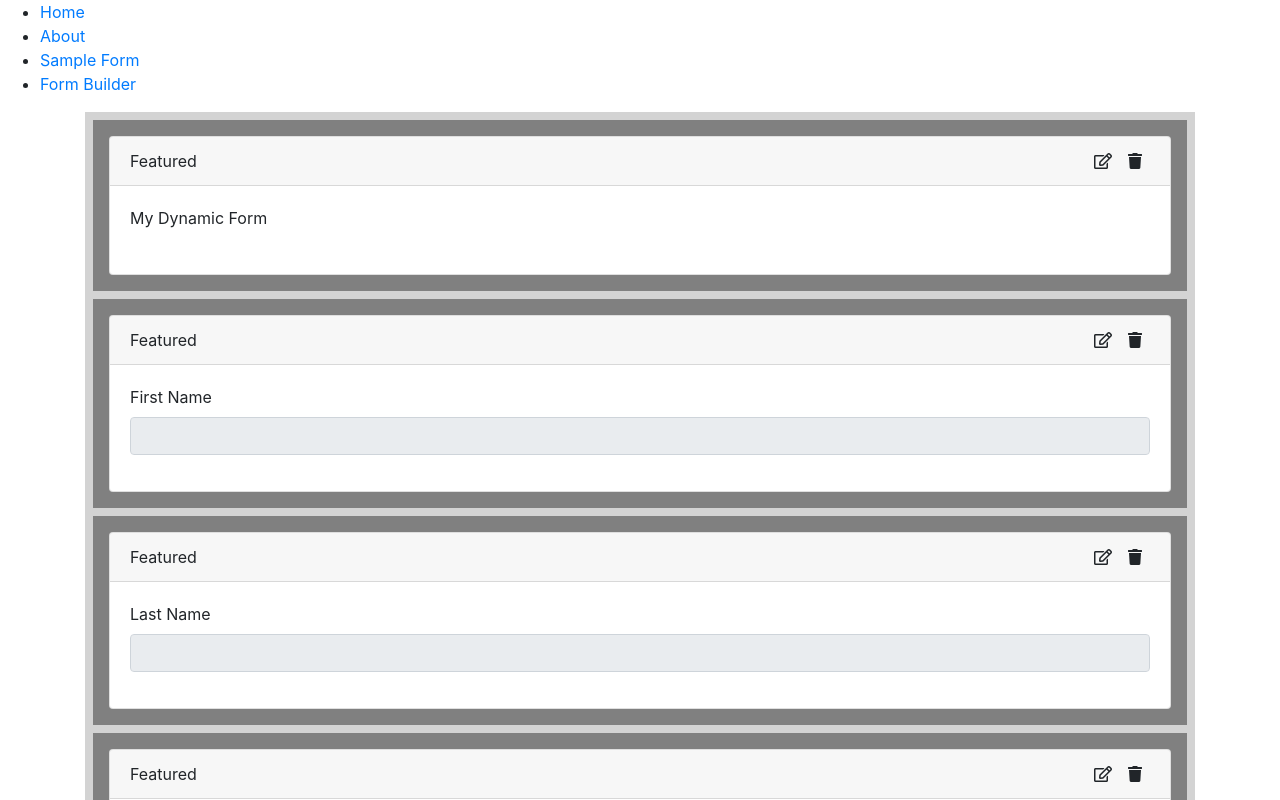
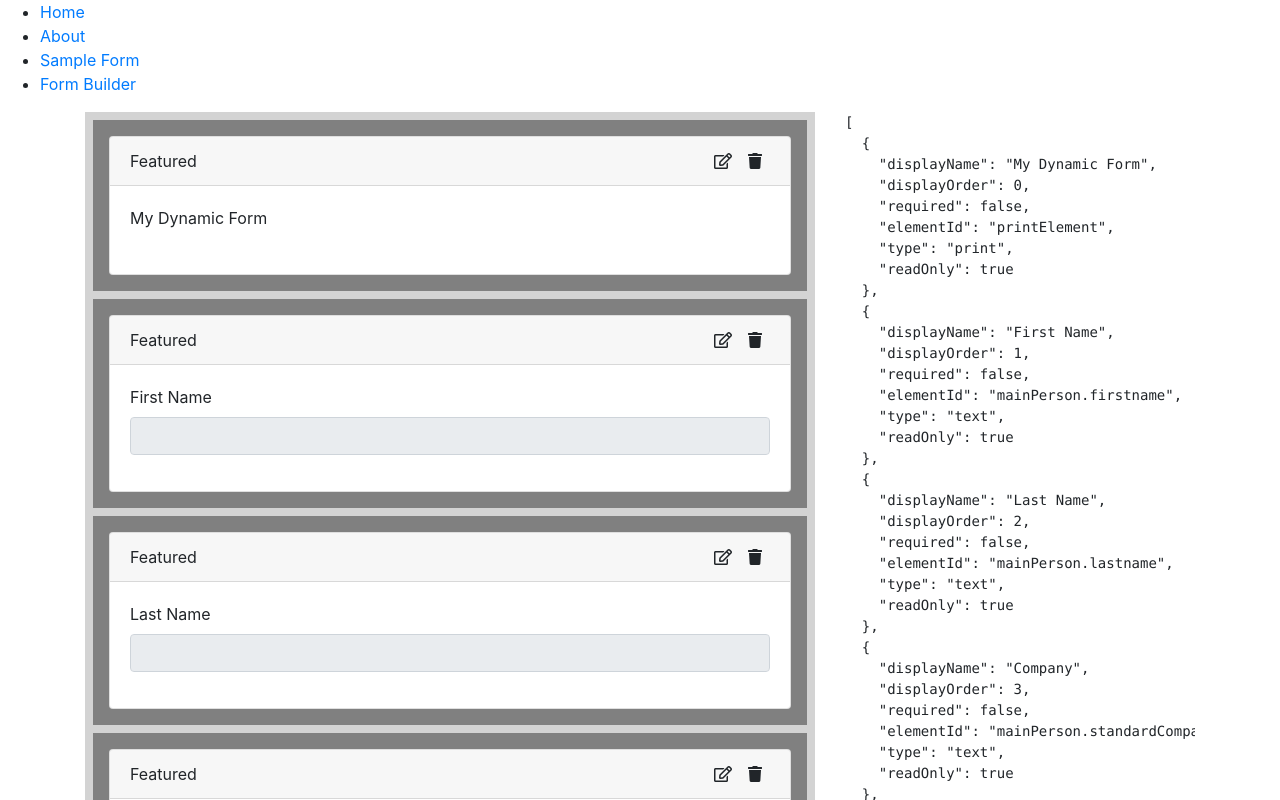
Before and after one commit to GinoLlerena/dynamicform, a React (Create React App) app: page /formBuilder in a window 1280 px wide. Shown: the top 800 px of the page. Built offline with nearby package versions, Linux system fonts and the light colour scheme.

Commit message:
Form Builder added.

```diff
--- a/src/App.js
+++ b/src/App.js
@@ -1,4 +1,4 @@
-import React, { Component } from 'react';
+import React from 'react';
 import FormManagement from './components/FormManagement'
 import FormBuilder from './components/FormBuilder'
 import { BrowserRouter as Router, Route, Link } from "react-router-dom"
--- /dev/null
+++ b/src/components/DragAndDrop/DDDroppable.js
@@ -0,0 +1,19 @@
+import React from 'react';
+import { Droppable} from "react-beautiful-dnd";
+import {getListStyle} from "../../utils/FormUtils";
+
+
+export function DDDroppable(props) {
+  const { droppableId, type} = props;
+
+  return (
+      <Droppable droppableId={droppableId} type={type}>
+        {(provided, snapshot) => (
+          <div ref={provided.innerRef} style={getListStyle(snapshot.isDraggingOver)}>
+            {props.children}
+            {provided.placeholder}
+          </div>
+        )}
+      </Droppable>
+  );
+}
--- /dev/null
+++ b/src/components/DragAndDrop/DraggableItem.js
@@ -0,0 +1,25 @@
+import React from 'react';
+import {Draggable} from "react-beautiful-dnd";
+import {getItemStyle} from "../../utils/FormUtils";
+
+export function DraggableItem(props) {
+  const {draggableId, index} = props
+
+  return(
+    <Draggable draggableId={draggableId} index={index}>
+      {(provided, snapshot) => (
+        <div
+          ref={provided.innerRef}
+          {...provided.draggableProps}
+          {...provided.dragHandleProps}
+          style={getItemStyle(
+            snapshot.isDragging,
+            provided.draggableProps.style
+          )}
+        >
+          {props.children}
+        </div>
+      )}
+    </Draggable>
+  )
+}
--- a/src/components/FormBuilder.js
+++ b/src/components/FormBuilder.js
@@ -1,138 +1,63 @@
 
 import React, { useReducer } from 'react';
-import { DragDropContext, Droppable, Draggable } from 'react-beautiful-dnd';
 import form from '../templates/data'
 import FormEditElement from "../form/FormEditElement"
-import map from 'lodash/map'
-import reduce from 'lodash/reduce'
+import map from 'lodash/fp/map'
+import entries from 'lodash/fp/entries'
+import flow from 'lodash/fp/flow'
+import cond from 'lodash/fp/cond'
+import reduce from 'lodash/fp/reduce'
 import {ELEMENT_TYPE, ACTIONS, TYPES} from '../constants/contants'
-import {createOption, createElement, reorder, getListStyle, getItemStyle} from '../utils/FormUtils'
+import {DraggableItem} from "./DragAndDrop/DraggableItem";
+import {DDDroppable} from "./DragAndDrop/DDDroppable";
+import formBuilder from "../reducers/formBuilder";
+import {DragDropContext} from "react-beautiful-dnd";
+
+const getFalse = _ => false;
+const getNull = _ => null;
 
 function FormItems({items, onRemElement, onChangeValue, onDragEnd, editMode, onToggle, onAddOption}) {
 
-  const list = items && items.length ? items.map((item, index) => (
-    <Draggable key={item.elementId} draggableId={item.elementId} index={index}>
-      {(provided, snapshot) => (
-        <div
-          ref={provided.innerRef}
-          {...provided.draggableProps}
-          {...provided.dragHandleProps}
-          style={getItemStyle(
-            snapshot.isDragging,
-            provided.draggableProps.style
-          )}
-        >
-          <FormEditElement key={item.elementId} element={item} onRemElement={()=>onRemElement(item.elementId)} onChange={onChangeValue(item.elementId)} onDragEnd={onDragEnd} editMode={editMode} onToggle={onToggle} onAddOption={onAddOption} />
-        </div>
-      )}
-    </Draggable>
-  )) : null;
+  const hasItems = (items) => items && items.length;
 
-  return list;
+  const currentItem = ([index, item]) => (
+    <DraggableItem key={item.elementId} draggableId={item.elementId} index={parseInt(index)}>
+      <FormEditElement key={item.elementId} element={item} onRemElement={() => onRemElement(item.elementId)}
+                       onChange={onChangeValue(item.elementId)} onDragEnd={onDragEnd} editMode={editMode}
+                       onToggle={onToggle} onAddOption={onAddOption}/>
+    </DraggableItem>)
+
+  return  cond([
+                [hasItems, flow(entries, map(currentItem))],
+                [getFalse, getNull]
+              ])(items)
+
 }
 
-  // Normally you would want to split things out into separate components.
-  // But in this example everything is just done in one place for simplicity
 function Form(props) {
     const {onDragEnd, items, onRemElement, onChangeValue, editMode, onToggle, onAddOption} = props;
 
     return (
       <DragDropContext onDragEnd={onDragEnd}>
-        <Droppable droppableId="droppable" type={TYPES.MAIN}>
-          {(provided, snapshot) => (
-            <div
-              ref={provided.innerRef}
-              style={getListStyle(snapshot.isDraggingOver)}
-            >
+        <DDDroppable droppableId="droppable" type={TYPES.MAIN}>
           <FormItems items={items} onRemElement={onRemElement} onChangeValue={onChangeValue} onDragEnd={onDragEnd} editMode={editMode} onToggle={onToggle} onAddOption={onAddOption} />
-              {provided.placeholder}
-            </div>
-          )}
-        </Droppable>
+        </DDDroppable>
       </DragDropContext>
-    );
+    )
   }
 
 function init() {
-  return {items: map(form.formElements, element => ({...element, readOnly:true})), editMode: reduce(form.formElements, (result, element)=>{result[element.elementId] = false; return result;}, {})};
-}
-
-function reducer(state, action) {
-  switch (action.type) {
-    case ACTIONS.DRAG_END:
-      if (!action.result.destination) {
-        return state;
-      }else {
-        const items = reorder(
-          state.items,
-          action.result.source.index,
-          action.result.destination.index
-        );
-        return {...state, items}
-      }
-    case ACTIONS.OPTION_DRAG_END:
-      if (!action.result.destination) {
-        return state;
-      }else {
-        const {result} = action;
-
-        const items = map(state.items, item => {
-          if(item.elementId === result.type){
-            item.formElementValues = reorder(
-              item.formElementValues,
-              action.result.source.index,
-              action.result.destination.index
-            );
-          }
-          return item;
-        })
-
-        return {...state, items}
-      }
-    case ACTIONS.CHANGE_VALUE:
-      if (!(action.key && action.value && action.elementId)) {
-        return state;
-      }else {
-        const {key, value, elementId} = action;
-        const items = map(state.items, item => {
-          if(item.elementId === elementId){
-            item[key] = value;
-          }
-          return item;
-        })
-        return {...state, items}
-      }
-    case ACTIONS.ADD_ELEMENT:
-      if(action.elementType) {
-        const {elementType} = action;
-        return {...state, items: state.items.concat([createElement(state.items.length, elementType)])}
-      }
-      return state;
-    case ACTIONS.REM_ELEMENT:
-      if(action.elementId) {
-        return {...state, items: state.items.filter(item => item.elementId !== action.elementId)}
-      }
-      return state;
-    case ACTIONS.ADD_OPTION:
-      if(action.elementId) {
-        const {elementId, value} = action;
-        const result = Array.from(state.items);
-        return {...state, items: result.map((item) => (item.elementId === elementId ? {...item, formElementValues: item.formElementValues.concat([createOption(item.formElementValues.length, value)])} : item))}
-      }
-      return state;
-    case ACTIONS.CHANGE_EDIT_MODE:
-      if(action.elementId) {
-        return {...state, editMode:{...state.editMode, [action.elementId] : !state.editMode[action.elementId]}}
-      }
-      return state;
-    default:
-      throw new Error();
-  }
+  const getElement = element => ({...element, readOnly:true})
+  const getEditMode = (result, element)=>{result[element.elementId] = false; return result;}
+  return {
+    items: map(getElement)(form.formElements),
+    editMode: reduce(getEditMode, {})(form.formElements)
+  };
 }
 
 function FormBuilder() {
 
-  const [state, dispatch] = useReducer(reducer, init());
+  const [state, dispatch] = useReducer(formBuilder, init());
 
   const onAddElement = (elementType)=> dispatch({type: ACTIONS.ADD_ELEMENT, elementType})
   const onRemElement = (elementId)=> dispatch({type: ACTIONS.REM_ELEMENT, elementId})
@@ -152,6 +77,8 @@ function FormBuilder() {
 
   return(
     <div className="container">
+      <div className="row">
+        <div className="col-8">
           <Form items={state.items} onDragEnd={onDragEnd} onRemElement={onRemElement} onChangeValue={onChangeValue} editMode={state.editMode} onToggle={onToggle} onAddOption={onAddOption} />
           <div className="container text-center">
             <ul className="list-inline mt-5">
@@ -165,6 +92,11 @@ function FormBuilder() {
             </ul>
           </div>
         </div>
+        <div className="col-4">
+          <div><pre>{JSON.stringify(state.items, null, 2) }</pre></div>
+        </div>
+      </div>
+    </div>
   )
 }
 
--- a/src/form/FormBuilderOptions.js
+++ b/src/form/FormBuilderOptions.js
@@ -1,33 +1,32 @@
 import React from 'react';
-import { Droppable, Draggable } from 'react-beautiful-dnd';
 import get from 'lodash/get'
-import {getItemStyle, getListStyle} from '../utils/FormUtils'
+import {DDDroppable} from "../components/DragAndDrop/DDDroppable";
+import {DraggableItem} from "../components/DragAndDrop/DraggableItem";
+import map from 'lodash/fp/map'
+import entries from 'lodash/fp/entries'
+import flow from 'lodash/fp/flow'
+import cond from 'lodash/fp/cond'
+
+const getFalse = _ => false;
+const getNull = _ => null;
 
 function FormListOptions({formElementValues}) {
 
+  const hasItems = (items) => items && items.length;
 
-  const list = formElementValues && formElementValues.length ? formElementValues.map((item, index) => (
-    <Draggable key={item.elementvalueId} draggableId={item.elementvalueId} index={index}>
-      {(provided, snapshot) => (
-        <div
-          ref={provided.innerRef}
-          {...provided.draggableProps}
-          {...provided.dragHandleProps}
-          style={getItemStyle(
-            snapshot.isDragging,
-            provided.draggableProps.style
-          )}
-        >
-          <div className="form-group">
-            <label htmlFor={item.elementvalueId}>Name</label>
-            <input type="text" className="form-control" autoComplete="off" name={item.elementvalueId} id={item.elementvalueId} onChange={()=>{}} value={get(item, 'displayName')}  required=""/>
-          </div>
-        </div>
-      )}
-    </Draggable>
-  )) : null;
+  const currentItem = ([index, item]) => (
+    <DraggableItem key={item.elementvalueId} draggableId={item.elementvalueId} index={index}>
+      <div className="form-group">
+        <label htmlFor={item.elementvalueId}>Name</label>
+        <input type="text" className="form-control" autoComplete="off" name={item.elementvalueId} id={item.elementvalueId} onChange={()=>{}} value={get(item, 'displayName')}  required=""/>
+      </div>
+    </DraggableItem>
+  )
 
-  return list;
+  return  cond([
+    [hasItems, flow(entries, map(currentItem))],
+    [getFalse, getNull]
+  ])(formElementValues)
 
 }
 
@@ -35,17 +34,9 @@ function FormBuilderOptions(props) {
   const {formElementValues, type} = props;
 
   return (
-      <Droppable droppableId={type} type={type}>
-        {(provided, snapshot) => (
-          <div
-            ref={provided.innerRef}
-            style={getListStyle(snapshot.isDraggingOver)}
-          >
-            <FormListOptions formElementValues={formElementValues}  />
-            {provided.placeholder}
-          </div>
-        )}
-      </Droppable>
+      <DDDroppable droppableId={type} type={type}>
+        <FormListOptions formElementValues={formElementValues}  />
+      </DDDroppable>
   );
 }
 
--- a/src/form/FormEditElement.js
+++ b/src/form/FormEditElement.js
@@ -30,8 +30,8 @@ function FormEditElement(props) {
       <div className="card-header">
         Featured
         <div className="float-right">
-          <span className="ml-auto px-2" onClick={()=>onToggle(element.elementId)}><i className="far fa-edit"></i></span>
-          <span className="ml-auto px-2" onClick={onRemElement}><i className="fas fa-trash"></i></span>
+          <span className="ml-auto px-2" onClick={()=>onToggle(element.elementId)}><i className="far fa-edit" style={{cursor:'pointer'}}></i></span>
+          <span className="ml-auto px-2" onClick={onRemElement}><i className="fas fa-trash" style={{cursor:'pointer'}}></i></span>
         </div>
       </div>
       <div className="card-body">
--- /dev/null
+++ b/src/reducers/formBuilder.js
@@ -0,0 +1,98 @@
+import {ACTIONS} from "../constants/contants";
+import {createElement, createOption, reorder} from "../utils/FormUtils";
+import fpMap from "lodash/fp/map"
+import filter from "lodash/fp/filter"
+import curry from "lodash/fp/curry"
+import cond from "lodash/fp/cond"
+
+const isEqualElementId = (elementId, item) => item.elementId === elementId
+const isDifferentElementId = (elementId, item) => item.elementId !== elementId
+
+const getElement = (key, value, elementId, item) =>{
+  if(item.elementId === elementId){
+    item[key] = value;
+  }
+  return item;
+}
+
+const getReorder = (elementId, action, item) => {
+    if(item.elementId === elementId){
+      item.formElementValues = reorder(
+        item.formElementValues,
+        action.result.source.index,
+        action.result.destination.index
+      );
+    }
+    return item;
+}
+
+const curryGetElement = curry(getElement)
+const curryGetReorder = curry(getReorder)
+const curryIsEqualElementId = curry(isEqualElementId)
+const curryIsDifferentElementId = curry(isDifferentElementId)
+
+  function formBuilder(state, action) {
+  switch (action.type) {
+    case ACTIONS.DRAG_END:
+      if (!action.result.destination) {
+        return state;
+      }else {
+        const items = reorder(
+          state.items,
+          action.result.source.index,
+          action.result.destination.index
+        );
+        return {...state, items}
+      }
+    case ACTIONS.OPTION_DRAG_END:
+      if (!action.result.destination) {
+        return state;
+      }else {
+        const {result: {type: elementId}} = action;
+        const items = fpMap(curryGetReorder(elementId, action))(state.items)
+        return {...state, items}
+      }
+    case ACTIONS.CHANGE_VALUE:
+      if (!(action.key && action.value && action.elementId)) {
+        return state;
+      }else {
+        const {key, value, elementId} = action;
+        const items = fpMap(curryGetElement(key, value, elementId))(state.items)
+        return {...state, items}
+      }
+    case ACTIONS.ADD_ELEMENT:
+      if(action.elementType) {
+        const {elementType} = action;
+        return {...state, items: [...state.items, createElement(state.items.length, elementType)]}
+      }
+      return state;
+    case ACTIONS.REM_ELEMENT:
+      if(action.elementId) {
+        return {...state, items: filter(curryIsDifferentElementId(action.elementId))(state.items)}
+      }
+      return state;
+    case ACTIONS.ADD_OPTION:
+      if(action.elementId) {
+        const {elementId, value} = action;
+        const result = Array.from(state.items);
+
+        const addOption = cond([
+          [curryIsEqualElementId(elementId), (item)=> ({...item, formElementValues: [...item.formElementValues, createOption(item.formElementValues.length, value)]})],
+          [curryIsDifferentElementId(elementId), (item)=> item]
+        ])
+
+        const items =  fpMap(addOption)(result)
+        return {...state, items}
+      }
+      return state;
+    case ACTIONS.CHANGE_EDIT_MODE:
+      if(action.elementId) {
+        return {...state, editMode:{...state.editMode, [action.elementId] : !state.editMode[action.elementId]}}
+      }
+      return state;
+    default:
+      throw new Error();
+  }
+}
+
+export default formBuilder
```
Also changed, not shown: 1 other file (tests, documents, lock files or other folders). Lines whose indentation alone changed are shown as unchanged.
